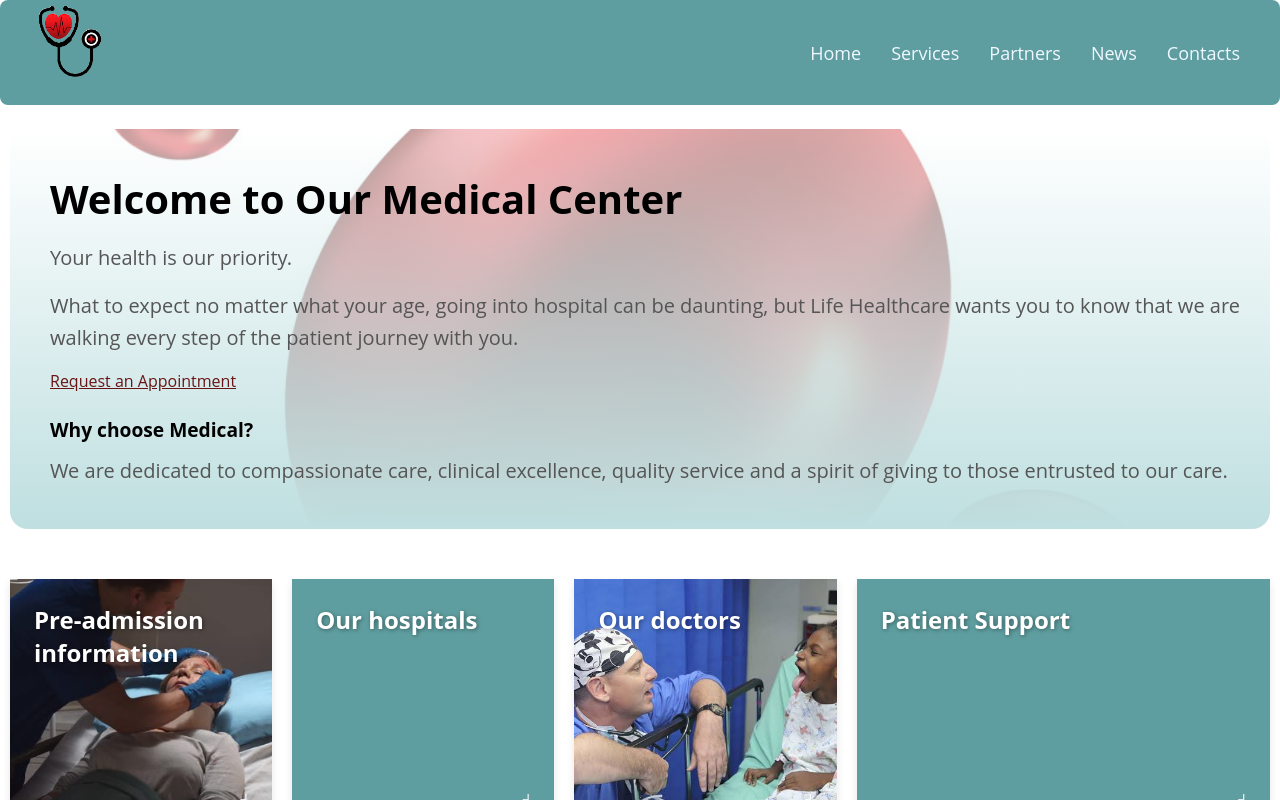
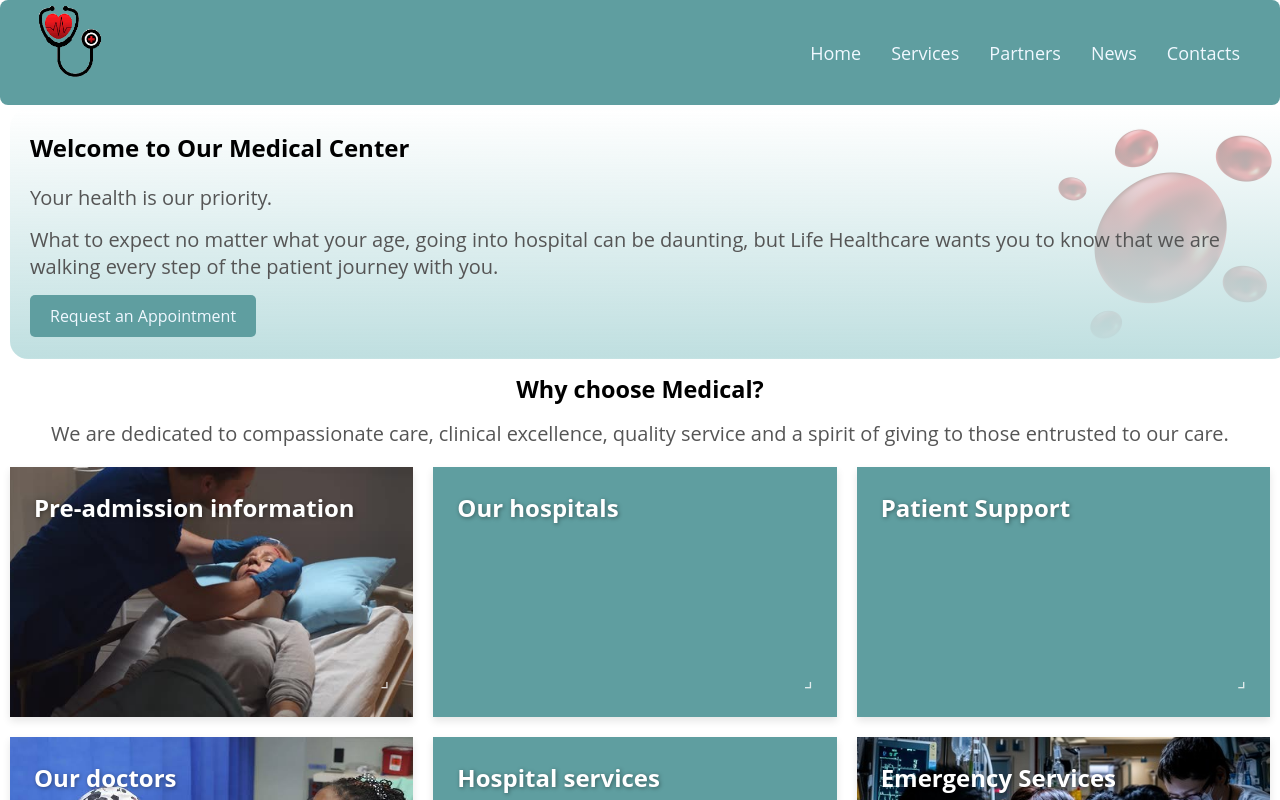
Before and after one commit to creedchina/Landing_Home-Page, a React (Vite) app: page / in a window 1280 px wide. Shown: the top 800 px of the page. Built offline with nearby package versions, Linux system fonts and the light colour scheme.

Commit message:
Complete the Hetro Section moving on to the Service Components

```diff
--- a/src/components/Banner/Banner.css
+++ b/src/components/Banner/Banner.css
@@ -1,11 +1,13 @@
 .banner-container {
     display: flex;
-    flex-direction: row;
+    flex-direction: column;
     flex-wrap: wrap;
     justify-content: space-between;
-    gap: 50px;
+    gap: 12px;
     transition: all 0.3s ease-out;
-    margin: 24px 10px;
+    margin: 2px 10px;
+    padding: 2px 0px;
+
 }
 
 .banner-content{
@@ -14,21 +16,32 @@
     flex-direction: column;
     align-items: flex-start;
     text-align: left;
-    padding-left: 40px;
+    padding: 2px 0px;
+
+}
+
+.banner-content p {
+    font-size: 20px;
+    font-weight: 400;
+    color: #555;
+    margin: 0px 0px 15px 0px;
 }
 
 .top-section {
     width: 100%;
     border-radius: 18px;
     overflow: hidden;
-    min-height: 360px;
     display: flex;
     align-items: center;
     background-image: linear-gradient(rgba(255, 255, 255, 0.62),  rgb(191, 223, 224)), url("../../assets/images/red_blood.jpg");
     background-position: right;
     background-repeat: no-repeat;
-    background-size: cover;
-    padding: 20px 0;
+    background-size: auto, contain;
+    padding-left: 20px;
+}
+
+.mid-section{
+    width: 100%;
 }
 
 @media (max-width: 768px) {
@@ -41,7 +54,7 @@
 
 .banner-grid {
     display: grid;
-    grid-template-columns: repeat(3, 1fr);
+    grid-template-columns: repeat(2, 1fr);
     gap: 20px;
     flex: 2;
 }
@@ -59,26 +72,35 @@
     width: 100%;
 }
 
-
-.banner-content p {
+.subtitle {
     font-size: 20px;
     font-weight: 400;
-    color: #555;
-    line-height: 1.6;
-    margin: 0 0 1rem 0;
+    margin:  2px 10px;
+    padding: 0px 2px 0px;
 }
 
-.banner-content h1 {
-    margin: 0 0 1rem 0;
-    font-size: 2.5rem;
+.subtitle h3 {
+    margin: 0px 0px 15px 0px;
 }
 
+.subtitle p {
+   font-size: 20px;
+    font-weight: 400;
+    color: #555;
+    margin: 0px 0px 20px 0px;
+}
+
+
+
 .btn-primary {
-    color: rgb(105, 21, 21);
+    color: aliceblue;
+    text-decoration: none;
     border-radius: 5px;
+    background-color: cadetblue;
+    padding: 10px 20px;
     cursor: pointer;
     transition: background-color 0.3s ease;
-    margin-bottom: 1.5rem;
+    margin-bottom: 20px;
 }
 
 a:hover{
@@ -93,13 +115,3 @@ a:hover{
     height: 200px;
     position: relative;
 }
-
-.subtible h3 {
-    margin: 0 0 0.8rem 0;
-    font-size: 1.2rem;
-}
-
-.subtible p {
-    margin: 0;
-    line-height: 1.6;
-}
--- a/src/components/Banner/Banner.jsx
+++ b/src/components/Banner/Banner.jsx
@@ -24,14 +24,15 @@ const Banner = () => {
                     Request an Appointment
                 </Link>
 
-                <div className="subtible">
+                </div>
+                </section>
+
+                <section id = "mid-section" className="mid-section">
+                <div className="subtitle">
                     <h3>Why choose Medical?</h3>
                     <p>We are dedicated to compassionate care, clinical excellence,
                     quality service and a spirit of giving to those entrusted to our care.</p>
                 </div>
-                </div>
-                </section>
-
 
                 <div className="banner-grids-container">
                     <div className="banner-grid">
@@ -99,6 +100,7 @@ const Banner = () => {
                     />
                     </div>
                 </div>
+                </section>
             </div>
 
     );
--- a/src/components/ourServices/ourService.css
+++ b/src/components/ourServices/ourService.css
@@ -1,7 +1,7 @@
 /* Base container matching the banner's margins and font styling */
 .ourService-container {
     background-color: rgba(62, 161, 255, 0.04);
-    padding: 60px 40px; /* Aligns with banner padding */
+    padding: 2px 0px 2px 0px; /* Aligns with banner padding */
     margin: 24px 10px;
     transition: all 0.3s ease-out;
 }
```
